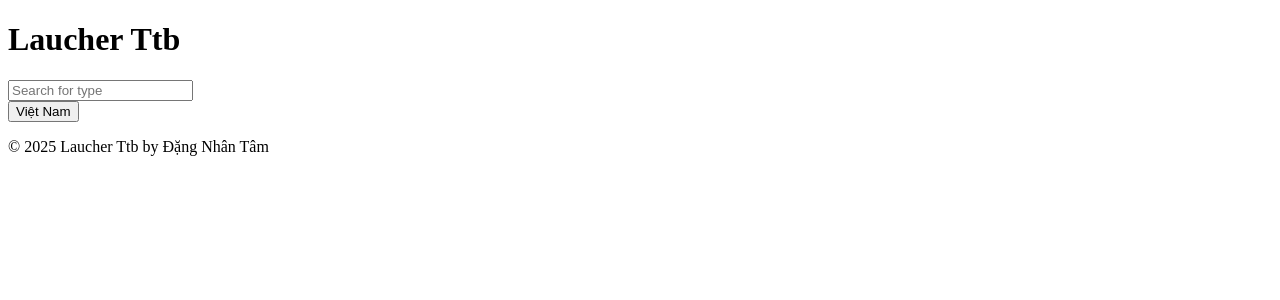
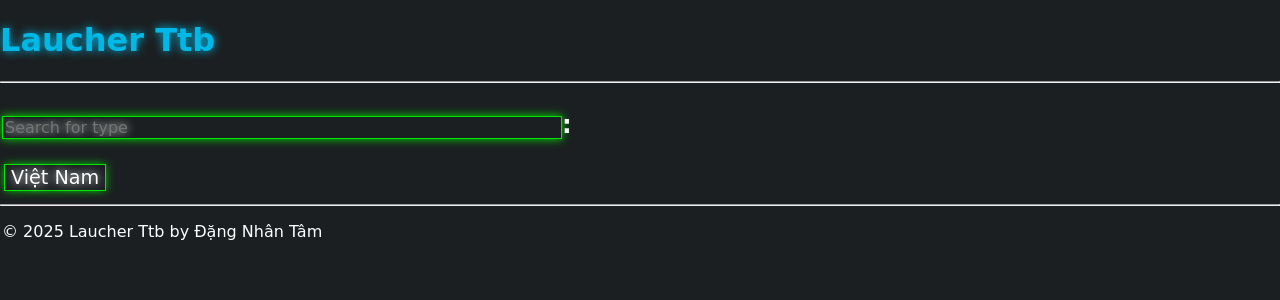
Before and after one commit to Tamlaptrinh134/Ttb, a PHP site: page / in a window 1280 px wide. Shown: the top 300 px of the page. Run offline with PHP 8.4, Linux system fonts and the light colour scheme.

Commit message:
Update 2

```diff
--- a/code/lauchercode.js
+++ b/code/lauchercode.js
@@ -1,7 +1,10 @@
 const container = document.getElementById("container");
 var path = "data"
 function new_path(newpath){
-    if (newpath == "..") {
+    console.log(newpath);
+    if (newpath.split('.').length === 2) {
+    } else {
+        if (newpath === "..") {
             if (path.includes("/")) {
                 path = path.slice(0, path.lastIndexOf("/"));
             } else {
@@ -10,7 +13,6 @@ function new_path(newpath){
         } else {
             path = `${path}/${newpath}`
         }
-    if (path.indexOf('.') === -1){
         dir_path();
     }
 }
@@ -25,7 +27,10 @@ function dir_path() {
             }
             container.innerHTML = "";
             listfolder.forEach(element => {
-                container.innerHTML += `<div class="box"><button onclick="new_path('${encodeURIComponent(element)}')")>${element}</button></div>`;
+                if (element === "..") {
+                    element = ".."
+                };
+                container.innerHTML += `<div class="box"><button class="boxbutton" onclick="new_path('${encodeURIComponent(element)}')")>${element}</button></div>`;
             })
         })
         .catch(error => console.error("Lỗi:", error));
--- a/css/style.css
+++ b/css/style.css
@@ -1,3 +1,51 @@
+body {
+    margin: 0px;
+    background-color: #1b1f21;
+    color: white;
+    font-family: "Patrick Hand", cursive;
+}
+main {
+    margin: 2px;
+}
+footer {
+    margin: 2px;
+}
+#title {
+    color: #00b8e6;
+    text-shadow: #00b8e6 0px 0px 10px;
+}
 #container {
-    display: flex;
+    display: block;
 }
+#boxsearch {
+    display: inline-block;
+    width: 100%;
+    max-width: 70vh;
+    background-color: #1b1f21;
+    font-family: "Patrick Hand", cursive;
+    font-size: medium;
+    border: 1px #00e600 solid;
+    color: white;
+    outline: none;
+    text-shadow: white 0px 0px 10px;
+    box-shadow: #00e600 0px 0px 10px;
+}
+.box {
+    display: inline-block;
+    margin-inline: 2px;
+    margin-block: 5px;
+    border: 1px #00e600 solid;
+}
+.boxbutton {
+    background-color: #1b1f21;
+    font-family: "Patrick Hand", cursive;
+    font-size: larger;
+    color: white;
+    border: 0px #00e600 solid;
+    text-shadow: white 0px 0px 10px;
+    box-shadow: #00e600 0px 0px 10px;
+}
+.boxbutton:hover {
+    background-color: #00e600;
+    color: #1b1f21;
+}
--- a/index.html
+++ b/index.html
@@ -8,14 +8,16 @@
     </head>
     <body>
         <header>
-            <h1>Laucher Ttb</h1>
+            <h1 id="title">Laucher Ttb</h1>
         </header>
+        <hr/>
         <main>
-            <div> <input type="search" placeholder="Search for type"> </div>
+            <div> <input id="boxsearch" type="search" placeholder="Search for type"><h2 style="display: inline-block">:</h2> </div>
             <div id="container">
 
             </div>
         </main>
+        <hr/>
         <footer>
             <p>© 2025 Laucher Ttb by Đặng Nhân Tâm</p>
         </footer>
```
Also changed, not shown: readfile.php (added, +12 -0 lines). Lines whose indentation alone changed are shown as unchanged.
